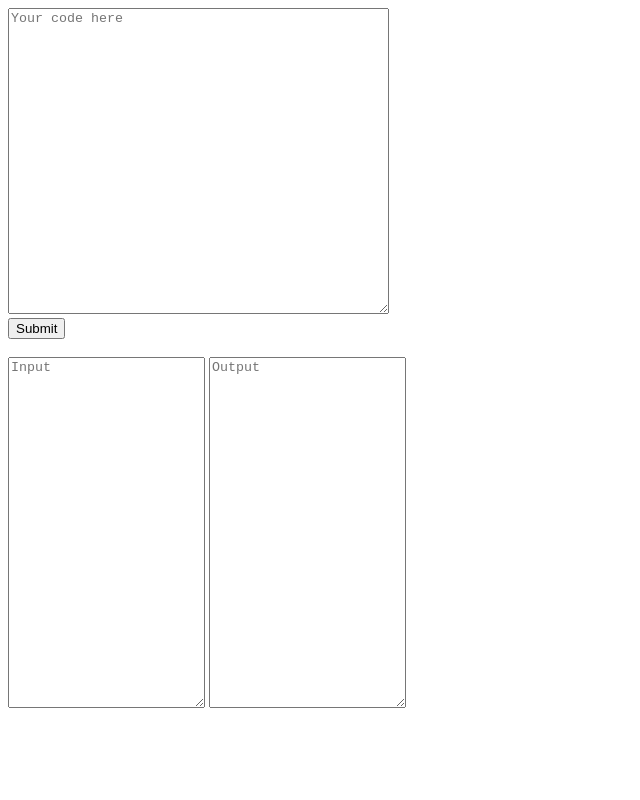
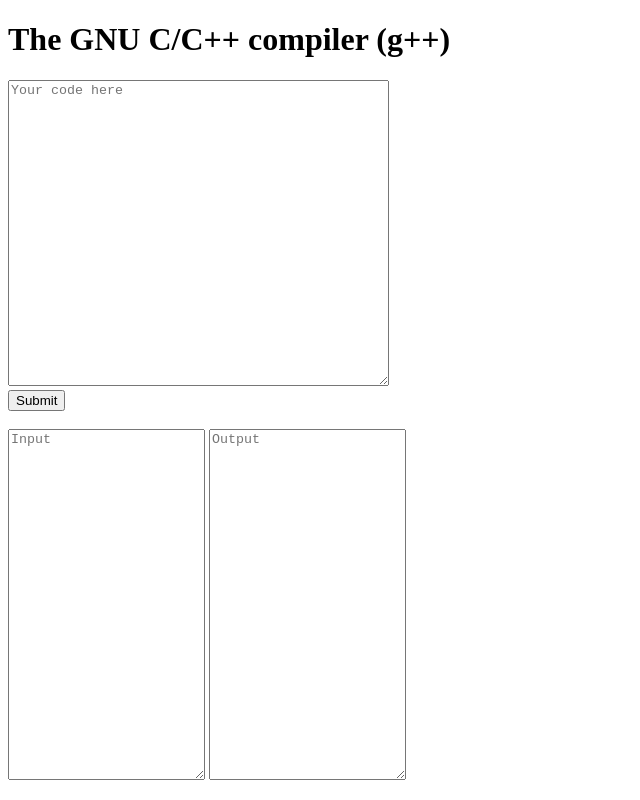
Before and after one commit to Rouvik/Online-Compiler, a website: page index.html in a window 1280 px wide. Shown: the whole page, without its empty margins (0-640 px from the left). Drawn offline with Linux system fonts and the light colour scheme.

Commit message:
Better gui

```diff
--- a/index.html
+++ b/index.html
@@ -3,9 +3,10 @@
 <head>
     <meta charset="UTF-8">
     <meta name="viewport" content="width=device-width, initial-scale=1">
-    <title>Cpp Exec</title>
+    <title>(g++) The GNU C/C++ compiler</title>
 </head>
 <body>
+  <h1>The GNU C/C++ compiler (g++)</h1>
   <textarea id="txt" cols="45" rows="20" placeholder="Your code here"></textarea><br>
   <button onclick="sendCode()">Submit</button><br><br>
   <textarea id="in" rows="23" cols="22" placeholder="Input"></textarea>
```
